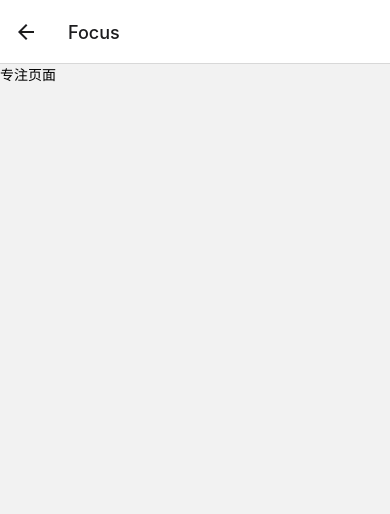
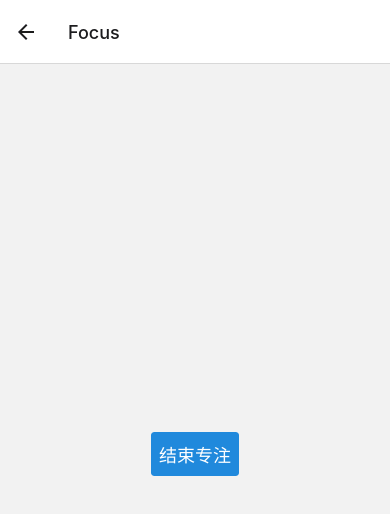
Before and after one commit to callmetyt/JustKeepGoingV2, a React Native app: screen /Focus in a window 390 px wide. Shown: the top 514 px of the page. Built offline with nearby package versions, Linux system fonts and the light colour scheme.

Commit message:
feat: 1.api模块化 2.一次专注动作跑通 3.专注信息数据结构修改为开始和结束的时间戳

```diff
--- a/babel.config.js
+++ b/babel.config.js
@@ -11,6 +11,7 @@ module.exports = {
           '@pages': './src/pages/',
           '@api': './src/api/',
           '@config': './src/config/',
+          '@utils': './src/utils',
         },
       },
     ],
--- /dev/null
+++ b/src/api/focusListAdd.ts
@@ -0,0 +1,16 @@
+import api from '@api/init';
+import {FocusInfoType} from '@src/store/reducer/focus';
+import {Alert} from 'react-native';
+
+export const focusListAdd = async (data: FocusInfoType) => {
+  const res = await api.post('/focusList/add', data).catch(e => {
+    console.error(e);
+  });
+  if (res && res.data.code === 200) {
+    Alert.alert('提示', '保存专注信息成功！');
+    return true;
+  } else {
+    Alert.alert('提示', res?.data?.msg || '网络错误');
+    return false;
+  }
+};
--- a/src/api/index.ts
+++ b/src/api/index.ts
@@ -1,26 +1,4 @@
-import config from '@src/config';
-import {FocusInfoType} from '@src/store/reducer/focus';
-import axios from 'axios';
-import {Alert} from 'react-native';
-
-const api = axios.create({
-  baseURL: config.serverAddress,
-  timeout: 3000,
-  timeoutErrorMessage: '网络错误',
-});
-
-const focusListAdd = async (data: FocusInfoType) => {
-  const res = await api.post('/focusList/add', data).catch(e => {
-    console.error(e);
-  });
-  if (res && res.data.code === 200) {
-    Alert.alert('提示', '添加成功！');
-    return true;
-  } else {
-    Alert.alert('提示', res?.data?.msg || '网络错误');
-    return false;
-  }
-};
+import {focusListAdd} from './focusListAdd';
 
 export default {
   focusListAdd,
--- /dev/null
+++ b/src/api/init.ts
@@ -0,0 +1,10 @@
+import config from '@src/config';
+import axios from 'axios';
+
+const api = axios.create({
+  baseURL: config.serverAddress,
+  timeout: 3000,
+  timeoutErrorMessage: '网络错误',
+});
+
+export default api;
--- a/src/pages/Focus/index.tsx
+++ b/src/pages/Focus/index.tsx
@@ -1,12 +1,55 @@
-import React from 'react';
-import {Text, View} from 'react-native';
+import {focusListAdd} from '@src/api/focusListAdd';
+import {useAppDispatch, useAppSelector} from '@src/hooks';
+import {addInfo} from '@src/store/reducer/focus';
+import {ScreenNavigationProp} from '@src/types';
+import React, {useEffect} from 'react';
+import {StyleSheet, View} from 'react-native';
+import {Button} from 'react-native-elements';
 
-export const Focus = () => {
+export const Focus = ({navigation}: {navigation: ScreenNavigationProp}) => {
+  // 设置header
+  useEffect(() => {
+    navigation.setOptions({
+      headerBackVisible: false,
+    });
+  }, [navigation]);
+
+  const focusData = useAppSelector(state => state);
+  const dispatch = useAppDispatch();
+
+  const handleEndFocus = async () => {
+    // 存储结束时间
+    dispatch(
+      addInfo({
+        ...focusData,
+        endDate: Date.now(),
+      }),
+    );
+
+    await focusListAdd(focusData);
+
+    navigation.goBack();
+  };
+
   return (
-    <View>
-      <Text>专注页面</Text>
+    <View style={style.container}>
+      <Button
+        title={'结束专注'}
+        onPress={() => {
+          handleEndFocus();
+        }}
+      />
     </View>
   );
 };
 
+const style = StyleSheet.create({
+  container: {
+    height: '100%',
+    display: 'flex',
+    justifyContent: 'center',
+    alignItems: 'center',
+  },
+});
+
 export default Focus;
--- a/src/pages/Home/components/MainAction/index.tsx
+++ b/src/pages/Home/components/MainAction/index.tsx
@@ -1,10 +1,11 @@
 import React from 'react';
-import {StyleSheet, View} from 'react-native';
+import {Alert, StyleSheet, View} from 'react-native';
 import {Button} from 'react-native-elements';
-import {useAppSelector} from '@src/hooks';
 import Ripple from './ripple';
-import api from '@api/index';
 import {ScreenNavigationProp} from '@src/types';
+import {useAppSelector, useAppDispatch} from '@src/hooks';
+import hasVal from '@utils/hasVal';
+import {addInfo} from '@src/store/reducer/focus';
 
 interface MainActionProps {
   navigation: ScreenNavigationProp;
@@ -12,10 +13,20 @@ interface MainActionProps {
 
 export const MainAction = ({navigation}: MainActionProps) => {
   const focusData = useAppSelector(state => state);
-  const handleFoucsBtn = async () => {
-    const apiRes = await api.focusListAdd(focusData);
-    if (apiRes) {
+  const dispatch = useAppDispatch();
+
+  const handleFoucsBtn = () => {
+    if (hasVal(focusData.aim)) {
+      // 设置专注开始时间
+      dispatch(
+        addInfo({
+          ...focusData,
+          startDate: Date.now(),
+        }),
+      );
       navigation.navigate('Focus');
+    } else {
+      Alert.alert('', '专注目的未填写!');
     }
   };
 
--- a/src/store/reducer/focus.ts
+++ b/src/store/reducer/focus.ts
@@ -2,6 +2,8 @@ import {createAction, createReducer} from '@reduxjs/toolkit';
 
 export interface FocusInfoType {
   aim: string;
+  startDate: number;
+  endDate: number;
 }
 
 export const addInfo = createAction<FocusInfoType>('ADD_INFO');
@@ -9,6 +11,8 @@ export const addInfo = createAction<FocusInfoType>('ADD_INFO');
 const focusReducer = createReducer<FocusInfoType>(
   {
     aim: '',
+    startDate: 0,
+    endDate: 0,
   },
   builder => {
     builder.addCase(addInfo, (state, action) => {
--- /dev/null
+++ b/src/utils/hasVal.ts
@@ -0,0 +1,3 @@
+export default function hasVal(val: null | undefined | string) {
+  return val !== null && val !== undefined && val !== '';
+}
--- a/tsconfig.json
+++ b/tsconfig.json
@@ -42,7 +42,8 @@
       "@src/*":["src/*"],
       "@pages/*":["src/pages/*"],
       "@api/*":["src/api/*"],
-      "@config/*":["src/config/*"]
+      "@config/*":["src/config/*"],
+      "@utils/*":["src/utils/*"]
     },                           /* A series of entries which re-map imports to lookup locations relative to the 'baseUrl'. */
     // "rootDirs": [],                        /* List of root folders whose combined content represents the structure of the project at runtime. */
     // "typeRoots": [],                       /* List of folders to include type definitions from. */
```
Also changed, not shown: 1 other file (tests, documents, lock files or other folders).
